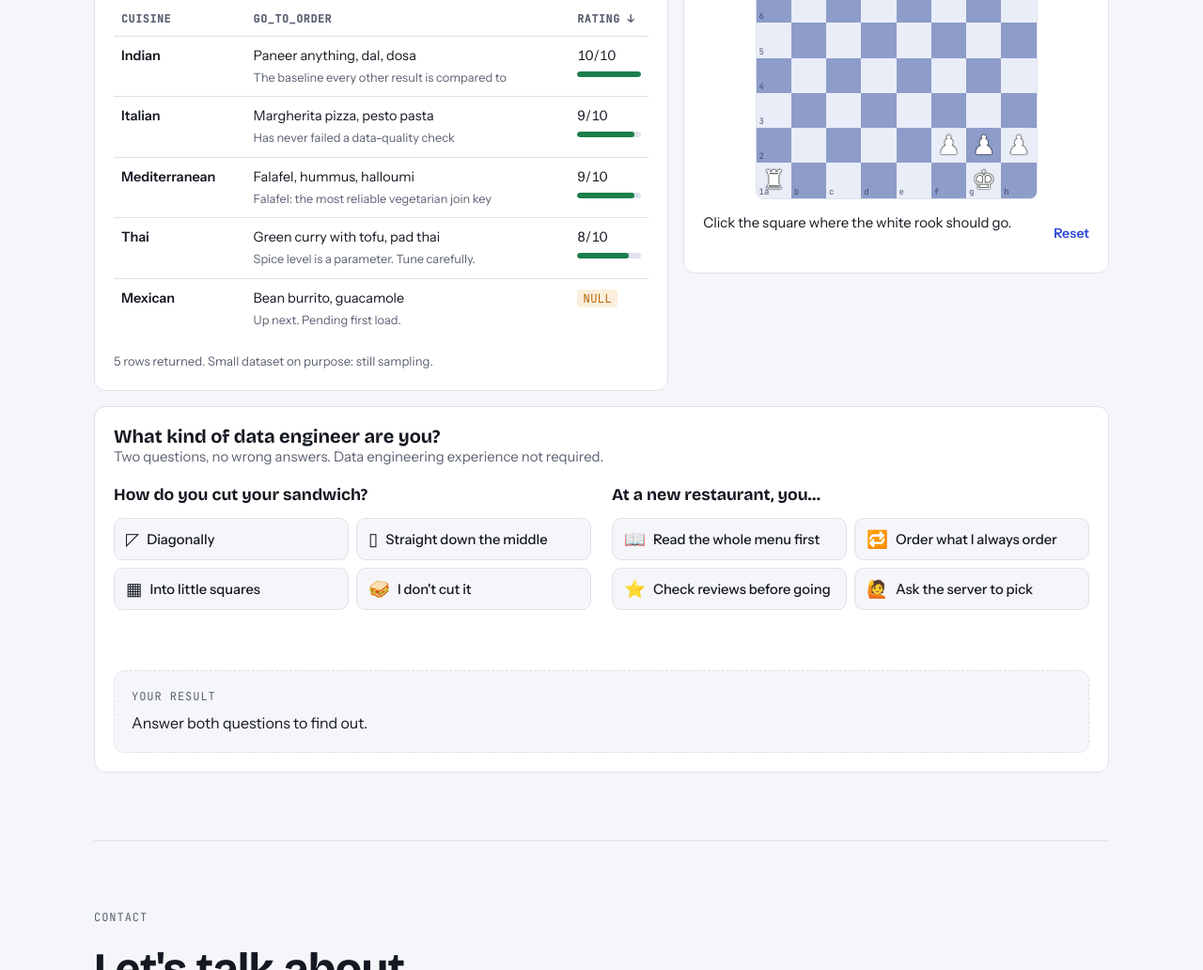
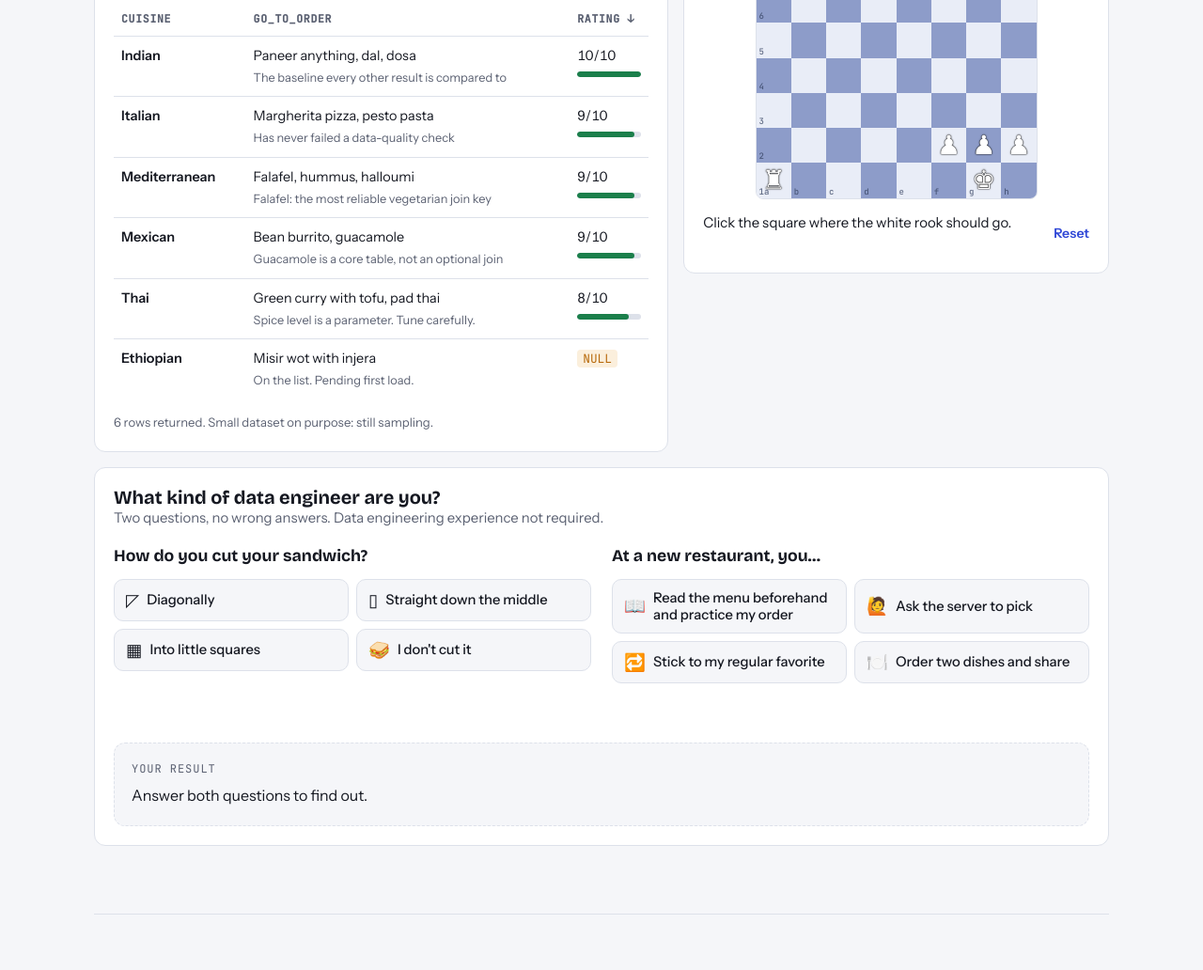
Before and after one commit to devanshi4/devanshi4.github.io, a plain HTML site: page index.html in a window 1280 px wide. Shown: the part 6752-7784 px from the top of the page at 94% size. Drawn offline with nearby package versions, Linux system fonts and the light colour scheme.

Commit message:
Update food log and restaurant quiz answers

```diff
--- a/index.html
+++ b/index.html
@@ -501,7 +501,7 @@ table.food{width:100%;border-collapse:collapse;font-size:.9rem}
             <tbody></tbody>
           </table>
         </div>
-        <p class="foot">5 rows returned. Small dataset on purpose: still sampling.</p>
+        <p class="foot">6 rows returned. Small dataset on purpose: still sampling.</p>
       </div>
 
       <div class="panel">
@@ -743,7 +743,8 @@ const FOOD=[
   {cuisine:"Italian", order:"Margherita pizza, pesto pasta", rating:9, note:"Has never failed a data-quality check"},
   {cuisine:"Mediterranean", order:"Falafel, hummus, halloumi", rating:9, note:"Falafel: the most reliable vegetarian join key"},
   {cuisine:"Thai", order:"Green curry with tofu, pad thai", rating:8, note:"Spice level is a parameter. Tune carefully."},
-  {cuisine:"Mexican", order:"Bean burrito, guacamole", rating:null, note:"Up next. Pending first load."}
+  {cuisine:"Mexican", order:"Bean burrito, guacamole", rating:9, note:"Guacamole is a core table, not an optional join"},
+  {cuisine:"Ethiopian", order:"Misir wot with injera", rating:null, note:"On the list. Pending first load."}
 ];
 let foodSort={k:"rating",dir:"desc"};
 const esc=t=>t.replace(/&/g,"&amp;").replace(/</g,"&lt;");
@@ -814,10 +815,10 @@ const QUIZ=[
     {e:"🥪", t:"I don't cut it", type:"The Streamer", trait:"Why wait? You process everything the moment it arrives."}
   ]},
   {q:"At a new restaurant, you…", a:[
-    {e:"📖", t:"Read the whole menu first", trait:"profiles the data before writing a single query."},
-    {e:"🔁", t:"Order what I always order", trait:"trusts what's already proven in production."},
-    {e:"⭐", t:"Check reviews before going", trait:"reads the docs before the incident, not after."},
-    {e:"🙋", t:"Ask the server to pick", trait:"knows the fastest answer comes from the domain expert."}
+    {e:"📖", t:"Read the menu beforehand and practice my order", trait:"tests everything in staging before it touches production."},
+    {e:"🙋", t:"Ask the server to pick", trait:"knows the fastest answer comes from the domain expert."},
+    {e:"🔁", t:"Stick to my regular favorite", trait:"trusts what's already proven in production."},
+    {e:"🍽️", t:"Order two dishes and share", trait:"never ships a decision without an A/B test."}
   ]}
 ];
 const picks=[null,null];
```
